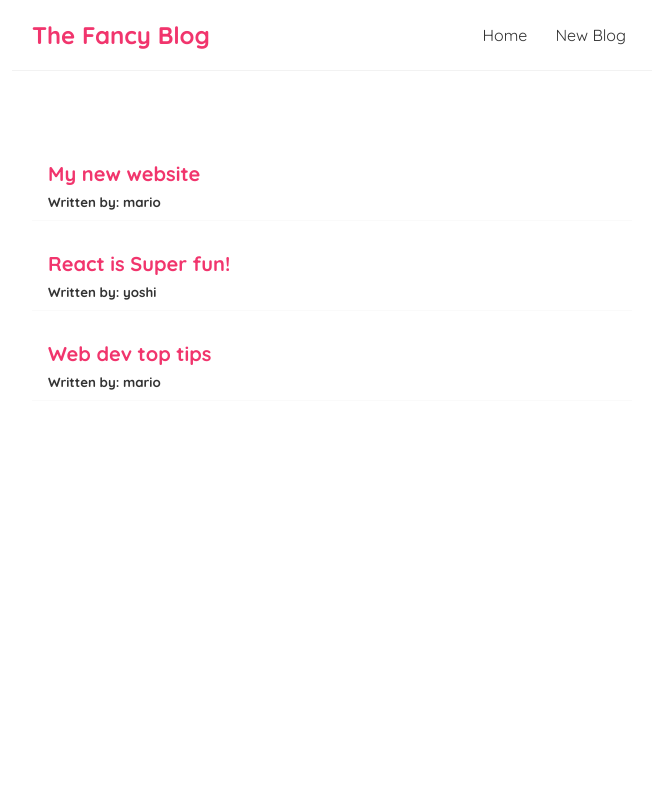
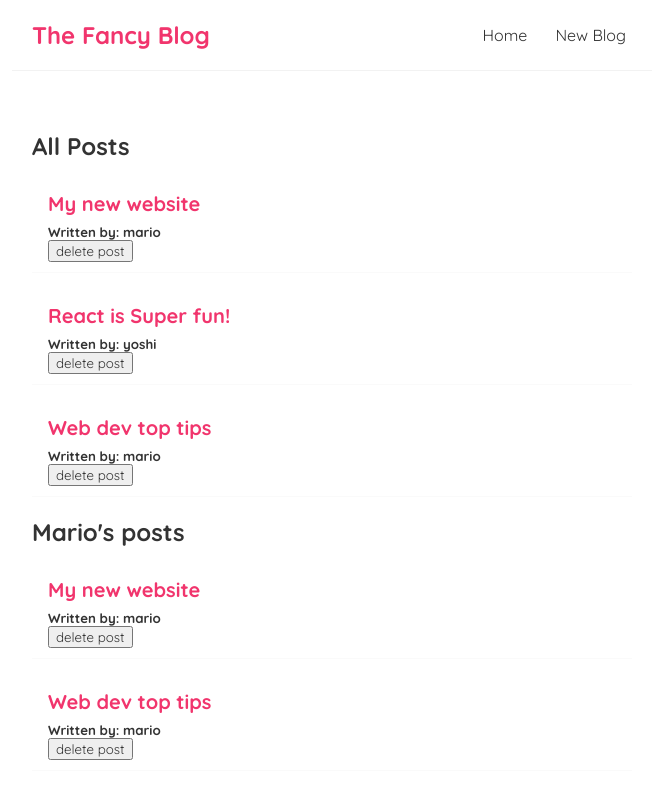
Before and after one commit to ucwealth/React-Apps, a React (Create React App) app in the folder fancy-blog/: page / in a window 1280 px wide. Shown: the top 798 px of the page, without its empty margins (308-964 px from the left). Built offline with nearby package versions, Linux system fonts and the light colour scheme; the HTML template or start-up script is replaced by a standard one.

Commit message:
delete post

```diff
--- a/fancy-blog/src/components/Home.js
+++ b/fancy-blog/src/components/Home.js
@@ -1,5 +1,5 @@
-import { useState } from 'react'
-import BlogList from './BlogList'
+import { useState, useEffect } from 'react'
+import PostList from './PostList'
 
 const Home = () => {
     const [posts, setPosts] = useState([
@@ -8,9 +8,18 @@ const Home = () => {
         { title: 'Web dev top tips', body: 'lorem ipsum...', author: 'mario', id: 3 }
     ])
 
+    const handleDelete = (id) => {
+        setPosts(posts.filter((post) => post.id !== id ))
+    }
+
+    useEffect(() => {
+        console.log('use effect ran')
+    })
+
     return (
         <div className="home">
-            <BlogList posts={posts} />
+            <PostList posts={posts} title='All Posts' handleDelete={handleDelete} />
+            <PostList posts={posts.filter( (post) => post.author === 'mario' )} title="Mario's posts"  />
         </div>
     )
 }
--- a/fancy-blog/src/components/BlogList.js
+++ b/fancy-blog/src/components/PostList.js
@@ -1,12 +1,14 @@
-const BlogList = ({ posts }) => {
+const PostList = ({ posts, title, handleDelete }) => {
+
     return (
         <div className="blog-list">
+            <h2>{ title }</h2>
              {
                posts.map((post) => (
                    <div key={post.id} className='blog-preview'>
                     <h2>{post.title}</h2>
                     <h5>Written by: {post.author}</h5>
-                    {/* <p>{post.body}</p> */}
+                    <button onClick={() => handleDelete(post.id)}>delete post</button>
                    </div>
 
                ))
@@ -14,4 +16,4 @@ const BlogList = ({ posts }) => {
         </div>
     );
 }
-export default BlogList
+export default PostList
```
Also changed, not shown: 1 other file (tests, documents, lock files or other folders).
